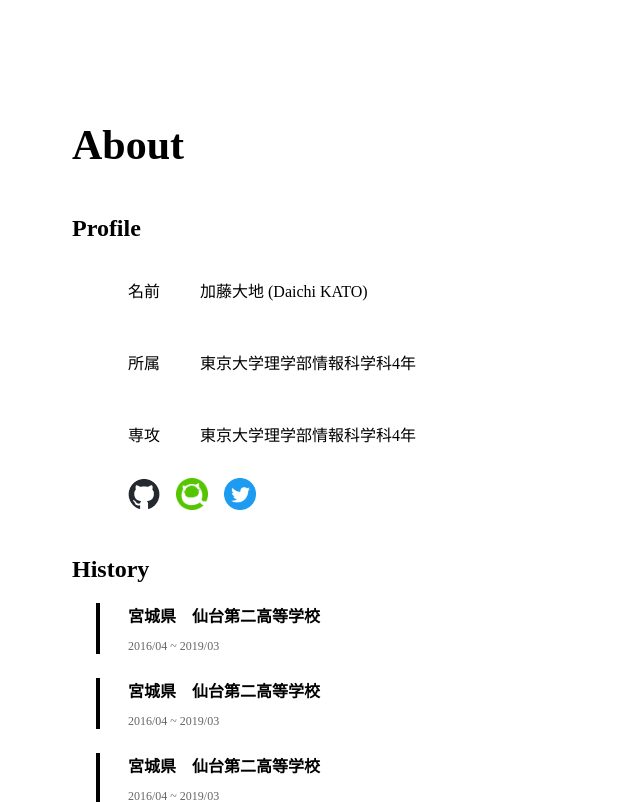
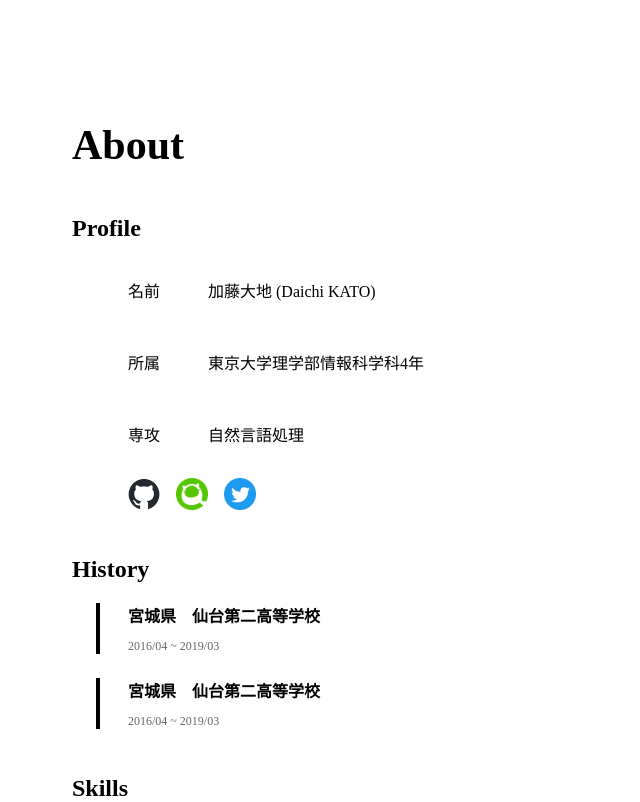
Before and after one commit to porink0424/portfolio, a Next.js app: page / in a window 1280 px wide. Shown: the part 520-1322 px from the top of the page, without its empty margins (0-640 px from the left). Built offline with nearby package versions, Linux system fonts and the light colour scheme.

Commit message:
多言語対応の基礎を作成

```diff
--- a/components/parts/LanguageSelector.tsx
+++ b/components/parts/LanguageSelector.tsx
@@ -1,5 +1,6 @@
 import { LANGUAGE } from "@/constants/language";
-import { Language } from "@/types/language";
+import { useLanguageContext } from "@/contexts/Language.context";
+import { LanguageKey } from "@/types/language";
 import classNames from "classnames";
 import Image from "next/image";
 import { useState } from "react";
@@ -7,8 +8,7 @@ import styles from "./LanguageSelector.module.scss";
 
 export default function LanguageSelector() {
   const [open, setOpen] = useState(false);
-  // TODO: language stateはいずれcontextにして多言語対応する
-  const [language, setLanguage] = useState<Language>(LANGUAGE.JP);
+  const { languageKey, setLanguageKey } = useLanguageContext();
 
   return (
     <>
@@ -32,18 +32,18 @@ export default function LanguageSelector() {
       <div className={styles.modalwrapper}>
         {open && (
           <div className={styles.modal}>
-            {Object.entries(LANGUAGE).map(([languageKey, languageValue]) => {
+            {Object.entries(LANGUAGE).map(([key, value]) => {
               return (
                 <div
-                  key={languageKey}
+                  key={key}
                   className={classNames(styles.item, {
-                    [styles.Selected]: language === languageValue,
+                    [styles.Selected]: languageKey === key,
                   })}
                   onClick={() => {
-                    setLanguage(languageValue);
+                    setLanguageKey(key as LanguageKey);
                   }}
                 >
-                  <p className={styles.text}>{languageValue}</p>
+                  <p className={styles.text}>{value}</p>
                 </div>
               );
             })}
--- a/components/sections/SectionAbout.module.scss
+++ b/components/sections/SectionAbout.module.scss
@@ -5,7 +5,7 @@
     margin-bottom: 16px;
 
     > .left {
-      margin-right: 40px;
+      width: 80px;
     }
 
     &.Flex {
--- a/components/sections/SectionAbout.tsx
+++ b/components/sections/SectionAbout.tsx
@@ -1,4 +1,5 @@
 import { LINK } from "@/constants/link";
+import useDatum from "@/hooks/useDatum";
 import classNames from "classnames";
 import HighlightedItem from "../parts/HighlightedItem";
 import LinkIcon from "../parts/LinkIcon";
@@ -6,7 +7,74 @@ import TitleH1 from "../parts/TitleH1";
 import TitleH2 from "../parts/TitleH2";
 import styles from "./SectionAbout.module.scss";
 
+const data = {
+  JP: {
+    text: [
+      "名前",
+      "加藤大地 (Daichi KATO)",
+      "所属",
+      "東京大学理学部情報科学科4年",
+      "専攻",
+      "自然言語処理",
+      "Webエンジニアとして",
+      "研究、機械学習、競プロ、趣味の開発で",
+      "低レイヤーな実装、処理速度が求められる環境で",
+      "その他",
+      "応用情報技術者試験 取得予定",
+    ],
+    history: [
+      {
+        title: "宮城県　仙台第二高等学校",
+        period: {
+          start: "2016/04",
+          end: "2019/03",
+        },
+      },
+      {
+        title: "宮城県　仙台第二高等学校",
+        period: {
+          start: "2016/04",
+          end: "2019/03",
+        },
+      },
+    ],
+  },
+  EN: {
+    text: [
+      "Name",
+      "Daichi KATO (加藤 大地)",
+      "所属",
+      "東京大学理学部情報科学科4年",
+      "専攻",
+      "自然言語処理",
+      "Webエンジニアとして",
+      "研究、機械学習、競プロ、趣味の開発で",
+      "低レイヤーな実装、処理速度が求められる環境で",
+      "その他",
+      "応用情報技術者試験 取得予定",
+    ],
+    history: [
+      {
+        title: "宮城県　仙台第二高等学校",
+        period: {
+          start: "2016/04",
+          end: "2019/03",
+        },
+      },
+      {
+        title: "宮城県　仙台第二高等学校",
+        period: {
+          start: "2016/04",
+          end: "2019/03",
+        },
+      },
+    ],
+  },
+} as const;
+
 export default function SectionAbout() {
+  const { datum } = useDatum(data);
+
   return (
     <div className={styles.sectionAbout}>
       <TitleH1 title="About" />
@@ -15,20 +83,20 @@ export default function SectionAbout() {
       <div
         className={classNames(styles.line, "_contentMarginLeft", styles.Flex)}
       >
-        <p className={styles.left}>名前</p>
-        <p className={styles.right}>加藤大地 (Daichi KATO)</p>
+        <p className={styles.left}>{datum.text[0]}</p>
+        <p className={styles.right}>{datum.text[1]}</p>
       </div>
       <div
         className={classNames(styles.line, "_contentMarginLeft", styles.Flex)}
       >
-        <p className={styles.left}>所属</p>
-        <p className={styles.right}>東京大学理学部情報科学科4年</p>
+        <p className={styles.left}>{datum.text[2]}</p>
+        <p className={styles.right}>{datum.text[3]}</p>
       </div>
       <div
         className={classNames(styles.line, "_contentMarginLeft", styles.Flex)}
       >
-        <p className={styles.left}>専攻</p>
-        <p className={styles.right}>東京大学理学部情報科学科4年</p>
+        <p className={styles.left}>{datum.text[4]}</p>
+        <p className={styles.right}>{datum.text[5]}</p>
       </div>
       <div className={classNames(styles.links, "_contentMarginLeft")}>
         <LinkIcon src="/github-mark.png" href={LINK.GITHUB} />
@@ -37,31 +105,27 @@ export default function SectionAbout() {
       </div>
 
       <TitleH2 title="History" />
-      <HighlightedItem
-        title="宮城県　仙台第二高等学校"
-        period={{
-          start: "2016/04",
-          end: "2019/03",
-        }}
-      ></HighlightedItem>
-      <HighlightedItem
-        title="宮城県　仙台第二高等学校"
-        period={{
-          start: "2016/04",
-          end: "2019/03",
-        }}
-      ></HighlightedItem>
-      <HighlightedItem
-        title="宮城県　仙台第二高等学校"
-        period={{
-          start: "2016/04",
-          end: "2019/03",
-        }}
-      ></HighlightedItem>
+      {datum.history.map(
+        (
+          iter: {
+            title: string;
+            period: { start: string; end: string } | undefined;
+          },
+          index: number
+        ) => {
+          return (
+            <HighlightedItem
+              key={index}
+              title={iter.title}
+              period={iter.period}
+            ></HighlightedItem>
+          );
+        }
+      )}
 
       <TitleH2 title="Skills" />
       <div className={classNames(styles.line, "_contentMarginLeft")}>
-        <p>Webエンジニアとして</p>
+        <p>{datum.text[6]}</p>
       </div>
       <div className={classNames(styles.line, "_contentMarginLeft")}>
         <p>・TypeScript & React, Vue.js, Next.js</p>
@@ -71,7 +135,7 @@ export default function SectionAbout() {
       </div>
 
       <div className={classNames(styles.line, "_contentMarginLeft")}>
-        <p>研究、機械学習、競プロ、趣味の開発で</p>
+        <p>{datum.text[7]}</p>
       </div>
       <div className={classNames(styles.line, "_contentMarginLeft")}>
         <p>・Python & PyTorch</p>
@@ -79,7 +143,7 @@ export default function SectionAbout() {
       </div>
 
       <div className={classNames(styles.line, "_contentMarginLeft")}>
-        <p>低レイヤーな実装、処理速度が求められる環境で</p>
+        <p>{datum.text[8]}</p>
       </div>
       <div className={classNames(styles.line, "_contentMarginLeft")}>
         <p>・Rust</p>
@@ -88,11 +152,11 @@ export default function SectionAbout() {
       </div>
 
       <div className={classNames(styles.line, "_contentMarginLeft")}>
-        <p>その他</p>
+        <p>{datum.text[9]}</p>
       </div>
       <div className={classNames(styles.line, "_contentMarginLeft")}>
         <p>・TOEFL: 92</p>
-        <p>・応用情報技術者試験 取得予定</p>
+        <p>・{datum.text[10]}</p>
       </div>
     </div>
   );
--- a/contexts/Language.context.tsx
+++ b/contexts/Language.context.tsx
@@ -1,10 +1,9 @@
-import { LANGUAGE } from "@/constants/language";
-import { Language } from "@/types/language";
+import { LanguageKey } from "@/types/language";
 import { createContext, useContext, useMemo, useState } from "react";
 
 type Context = {
-  language: Language;
-  setLanguage: React.Dispatch<React.SetStateAction<Language>>;
+  languageKey: LanguageKey;
+  setLanguageKey: React.Dispatch<React.SetStateAction<LanguageKey>>;
 };
 
 export const LanguageContext = createContext<Context | undefined>(undefined);
@@ -18,14 +17,14 @@ export function useLanguageContext(): Context {
 }
 
 export function LanguageProvider({ children }: { children: React.ReactNode }) {
-  const [language, setLanguage] = useState<Language>(LANGUAGE.JP);
+  const [languageKey, setLanguageKey] = useState<LanguageKey>("JP");
 
   const value = useMemo(
     () => ({
-      language,
-      setLanguage,
+      languageKey,
+      setLanguageKey,
     }),
-    [language, setLanguage]
+    [languageKey, setLanguageKey]
   );
 
   return (
--- /dev/null
+++ b/hooks/useDatum.ts
@@ -0,0 +1,14 @@
+import { useLanguageContext } from "@/contexts/Language.context";
+import { useEffect, useState } from "react";
+
+// languageKeyに対応する言語のテキストを選択して返す
+export default function useDatum(data: any) {
+  const [datum, setDatum] = useState(data.JP);
+  const { languageKey } = useLanguageContext();
+
+  useEffect(() => {
+    setDatum(data[languageKey] as any);
+  }, [data, languageKey]);
+
+  return { datum };
+}
--- a/types/language.ts
+++ b/types/language.ts
@@ -1,3 +1,4 @@
 import { LANGUAGE } from "@/constants/language";
 
 export type Language = typeof LANGUAGE[keyof typeof LANGUAGE];
+export type LanguageKey = keyof typeof LANGUAGE;
```
